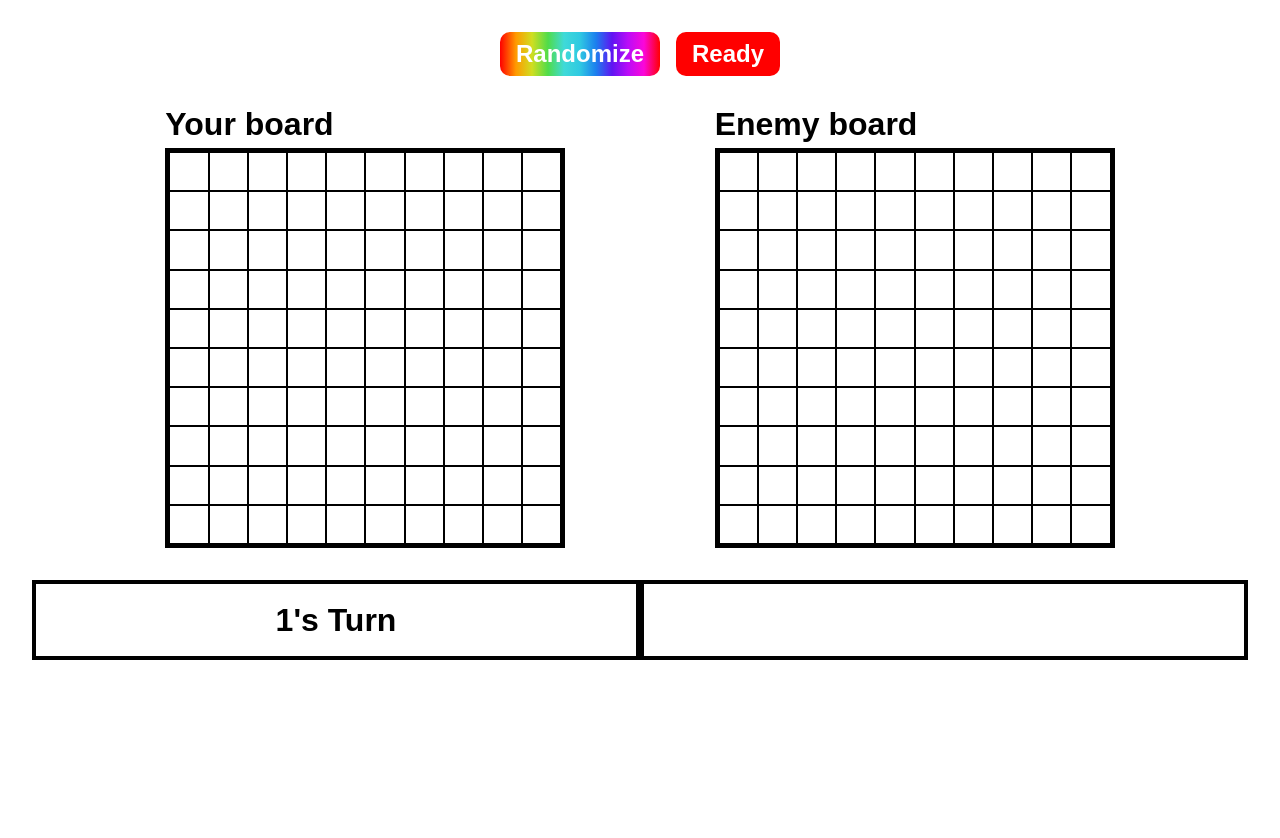
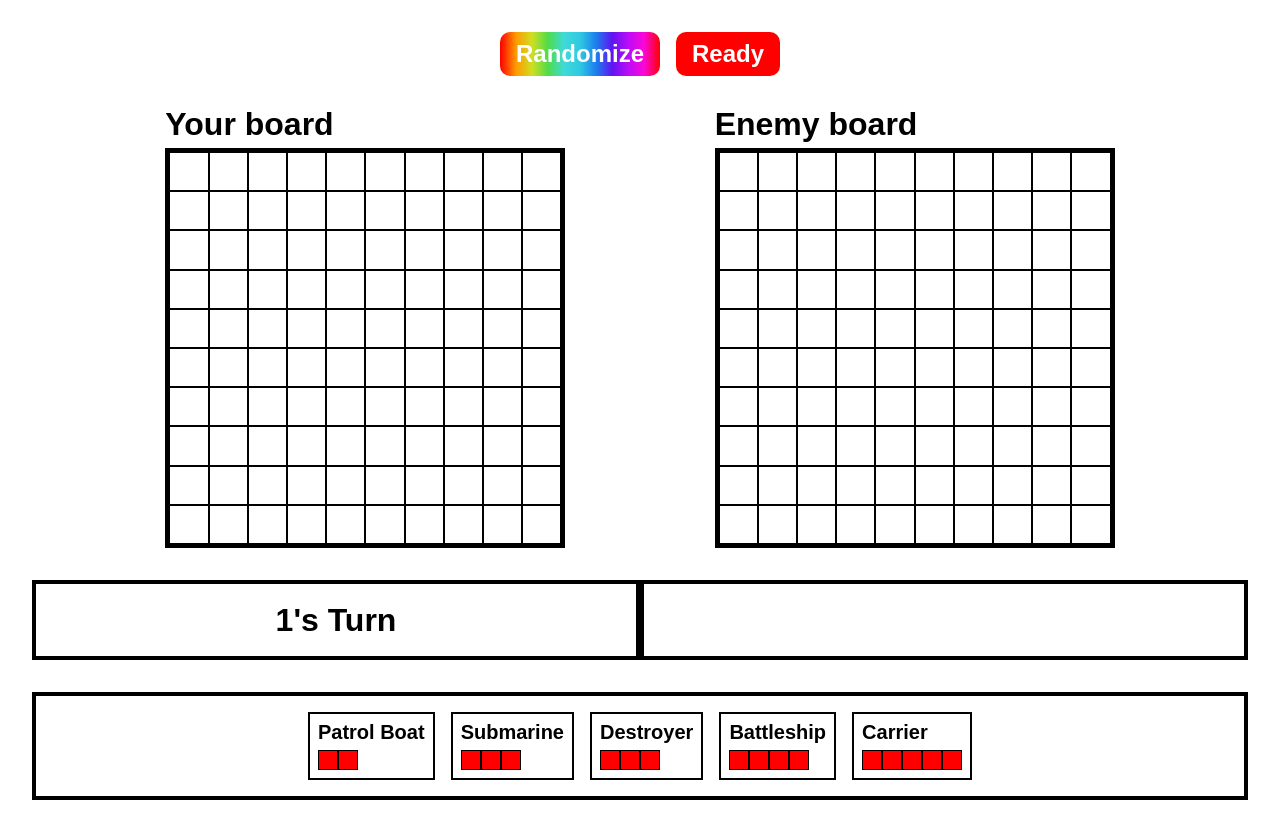
Before and after one commit to T0nci/odin-battleship, a website built with webpack: page src/index.html in a window 1280 px wide. Before the commit the page ends 800 px from the top, so only its background shows below. Built offline with nearby package versions, Linux system fonts and the light colour scheme.

Commit message:
feat: Add a section for ship info

```diff
--- a/src/assets/css/style.css
+++ b/src/assets/css/style.css
@@ -286,3 +286,36 @@ body {
 .disabled {
   opacity: 0.5;
 }
+
+.ships-info {
+  padding: 1rem;
+  border: 4px solid black;
+
+  display: flex;
+  gap: 1rem;
+  flex-wrap: wrap;
+  justify-content: center;
+  align-items: center;
+}
+
+.ships-info > .ship-info {
+  padding: 0.5rem;
+  border: 2px solid black;
+}
+
+.ship-info > .ship-name {
+  font-size: 1.25rem;
+  font-weight: bold;
+  margin-bottom: 0.5rem;
+}
+
+.ship-info > .ship-length {
+  display: flex;
+}
+
+.ship-info > .ship-length > div {
+  background-color: red;
+  border: 1px solid black;
+  width: 20px;
+  height: 20px;
+}
--- a/src/index.html
+++ b/src/index.html
@@ -25,6 +25,50 @@
         <div class="turn">Turn</div>
         <div class="game-event"></div>
       </div>
+      <div class="ships-info">
+        <div class="ship-info">
+          <div class="ship-name">Patrol Boat</div>
+          <div class="ship-length">
+            <div class="placeholder"></div>
+            <div class="placeholder"></div>
+          </div>
+        </div>
+        <div class="ship-info">
+          <div class="ship-name">Submarine</div>
+          <div class="ship-length">
+            <div class="placeholder"></div>
+            <div class="placeholder"></div>
+            <div class="placeholder"></div>
+          </div>
+        </div>
+        <div class="ship-info">
+          <div class="ship-name">Destroyer</div>
+          <div class="ship-length">
+            <div class="placeholder"></div>
+            <div class="placeholder"></div>
+            <div class="placeholder"></div>
+          </div>
+        </div>
+        <div class="ship-info">
+          <div class="ship-name">Battleship</div>
+          <div class="ship-length">
+            <div class="placeholder"></div>
+            <div class="placeholder"></div>
+            <div class="placeholder"></div>
+            <div class="placeholder"></div>
+          </div>
+        </div>
+        <div class="ship-info">
+          <div class="ship-name">Carrier</div>
+          <div class="ship-length">
+            <div class="placeholder"></div>
+            <div class="placeholder"></div>
+            <div class="placeholder"></div>
+            <div class="placeholder"></div>
+            <div class="placeholder"></div>
+          </div>
+        </div>
+      </div>
     </div>
   </body>
 </html>
```
